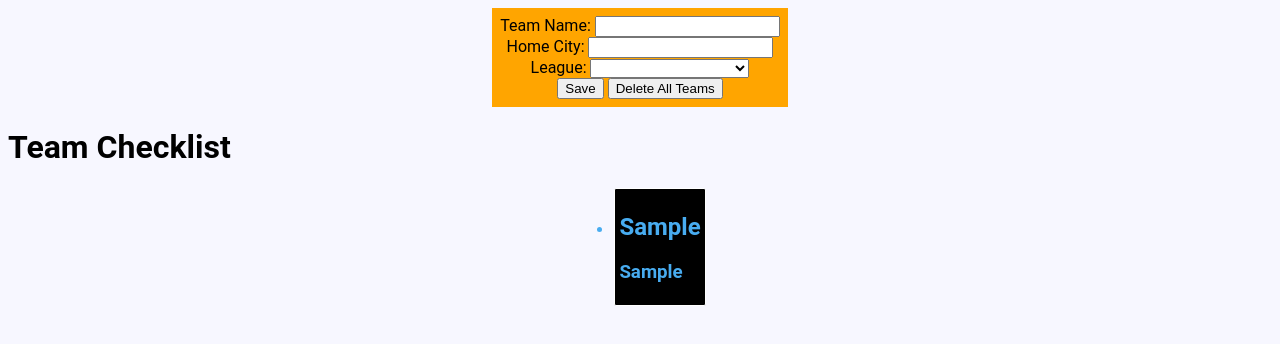
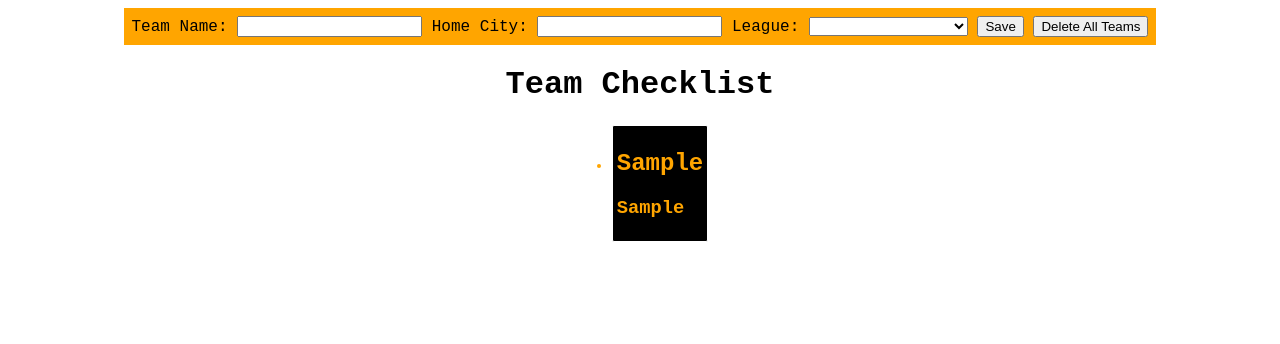
Before and after one commit to MichaelA26/W6-D5-Weekend-HW, a plain HTML site: page index.html in a window 1280 px wide. Both pictures are taken after typing "Sample", "Sample" into the empty fields and a click on the input "Save". Drawn offline with Linux system fonts and the light colour scheme.

Commit message:
more css styling

```diff
--- a/css/main.css
+++ b/css/main.css
@@ -1,6 +1,10 @@
+head {
+  font-family: OCR A Std, monospace;
+}
+
 body {
-  font-family: Roboto, sans-serif;
-  background-color: #F7F7FF;
+  font-family: OCR A Std, monospace;
+  background-color: white;
 }
 
 ul#list {
@@ -16,14 +20,22 @@ li {
   margin: 0.175em;
   border-radius: 2px;
   background-color: black;
-
-  color: #48ACF0;
+  color: orange;
   border: 1px solid white;
   margin: auto;
 }
 
 
 div.center-contents {
+  text-align: center;
+}
+
+div {
+  display: inline;
+}
+
+input {
+  display: inline;
   text-align: center;
 }
 
@@ -47,3 +59,7 @@ label::after, legend::after {
 fieldset {
   border: none;
 }
+
+h1 {
+  text-align: center;
+}
--- a/index.html
+++ b/index.html
@@ -4,8 +4,11 @@
   <meta charset="utf-8">
   <title>Overwatch League Team Info</title>
   <link rel="stylesheet" type="text/css" media="screen" href="css/main.css" />
+  <link rel="icon" href="/images/PL_defaultwhite.png" />
   <script src="js/app.js"></script>
 </head>
+
+
 <body>
   <form id="new-item-form">
     <div id="form-wrapper">
@@ -32,7 +35,7 @@
 
   <h1>Team Checklist</h1>
   <ul id="team-checklist"></ul>
+
 </body>
-<h2 id="teamName" </h2>
-<h3 id="homeCity" </h3>
+
 </html>
```
Also changed, not shown: images/Pi_defaultwhite.png (added).
